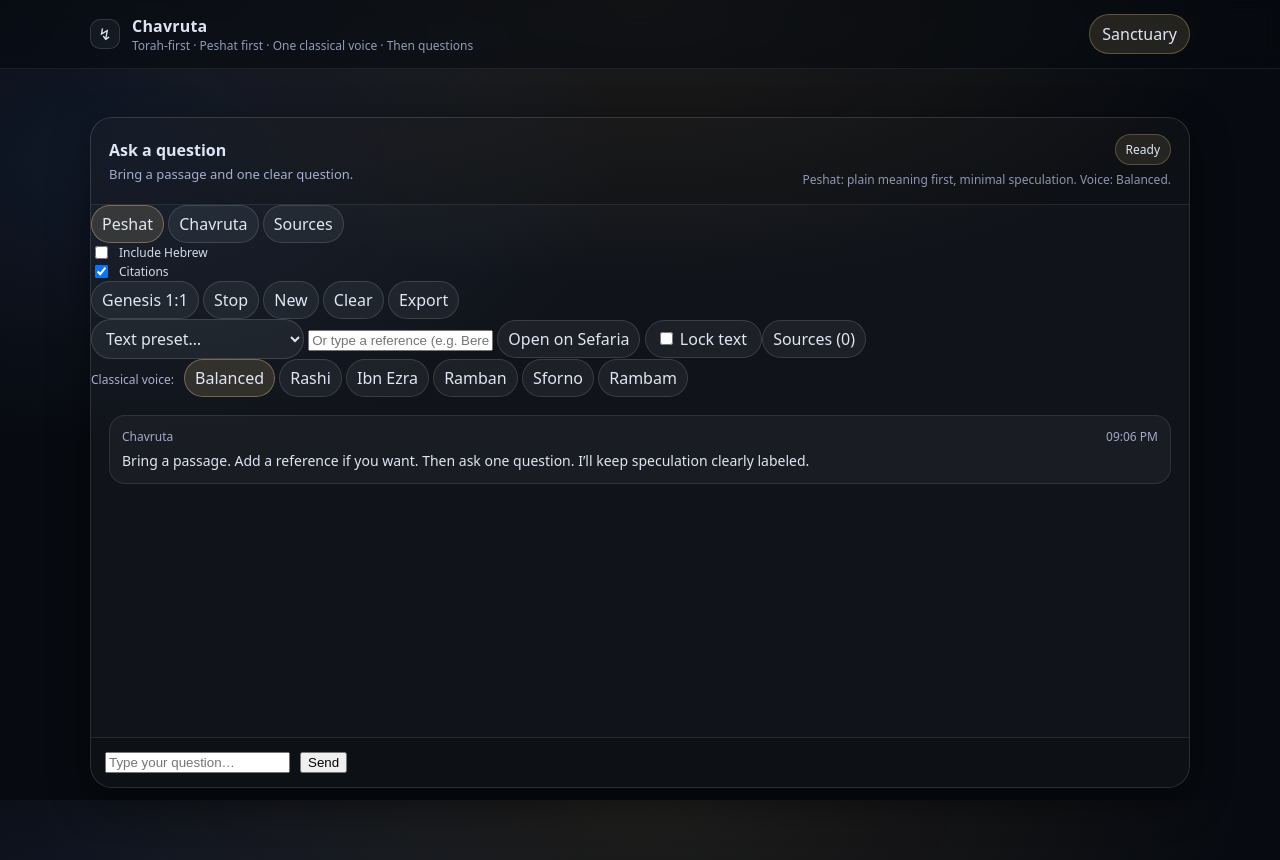
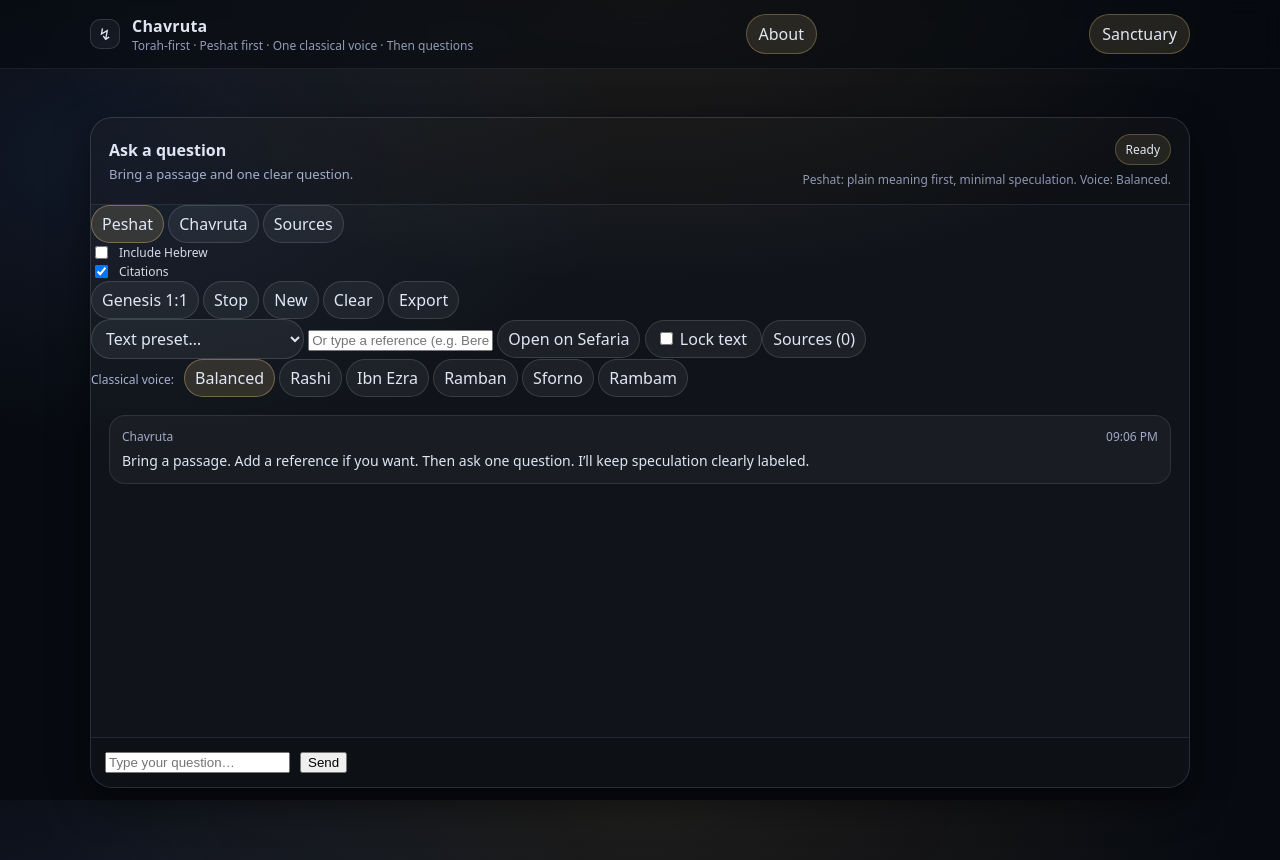
Before and after one commit to richardatf-oss/LuminaNexus, a website: page chavruta/index.html in a window 1280 px wide. Drawn offline with Linux system fonts and the light colour scheme.

Commit message:
Update index.html

```diff
--- a/chavruta/index.html
+++ b/chavruta/index.html
@@ -26,7 +26,9 @@
         </div>
       </div>
     </div>
-    <a class="topbar-cta" href="/">Sanctuary</a>
+<a class="topbar-cta" href="./about.html">About</a>
+<a class="topbar-cta" href="/">Sanctuary</a>
+
   </div>
 </header>
 
```
